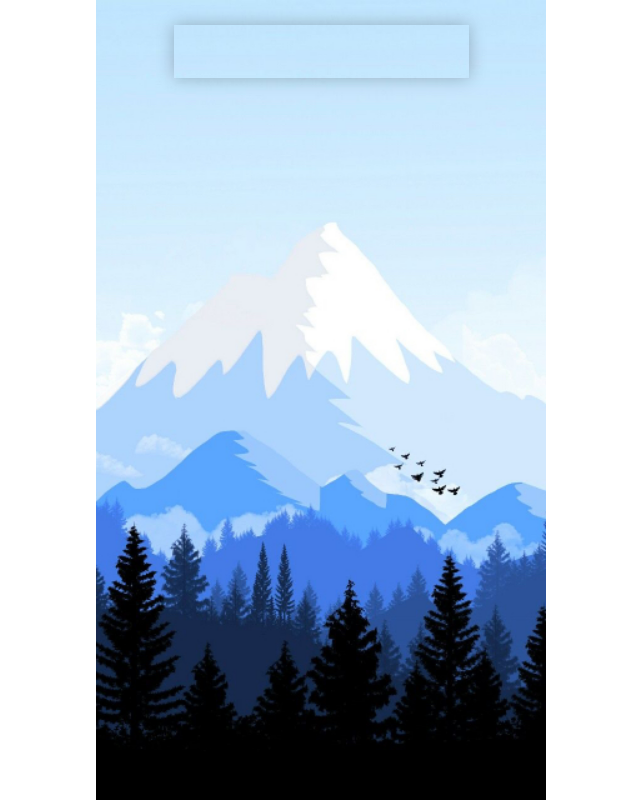
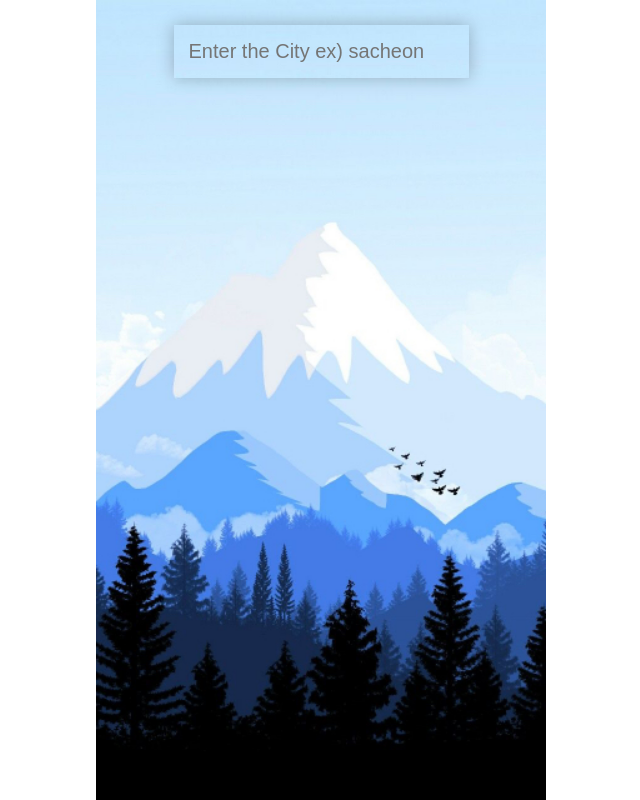
Before and after one commit to babyslayerr/weather-app, a Vue app: page / in a window 1280 px wide. Shown: the whole page, without its empty margins (319-959 px from the left). Built offline with nearby package versions, Linux system fonts and the light colour scheme.

Commit message:
서버 통신 실패시 에러메시지 추가 및 input PlaceHolder 추가

```diff
--- a/src/App.vue
+++ b/src/App.vue
@@ -3,9 +3,9 @@
        v-bind:class="typeof weather.main != 'undefined' && toC(weather.main.temp) > 16?'warm':''"
   > <!-- 스타일 적용을 위한 root태그 생성 동적으로 클래스를 지정-->
     <div class="search-box">
-      <input v-model="city" id="cityInput"/>
+      <input v-model="city" id="cityInput" placeholder="Enter the City ex) sacheon"/>
     </div>
-    <div v-if="weather.main"> <!-- 외부데이터 가져오기전 보이지 않는 영역(객체는 true를 반환하기 때문에 속성까지 접근-->
+    <div v-if="weather.main"> <!-- 외부데이터 가져오기전 보이지 않는 영역(객체는 true를 반환하기 때문에 속성까지 접근)-->
       <div class="location-box">
         <div> {{weather.name}}, {{weather.sys.country}}</div>
       </div>
@@ -45,10 +45,12 @@ export default {
         }
       }).then(response => {
         // 제공받은 데이터 콘솔 출력
-        console.log(response);
+        // console.log(response);
         // 제공받은 데이터 set처리
         weather.value = response.data;
-      }).catch(() =>{
+      }).catch((error) =>{
+        // 외부 api에서 제공한 Error메세지 출력
+        alert(error.response.data.message)
         // 에러발생시 weather 내용 초기화
         weather.value = {}
       })
```
